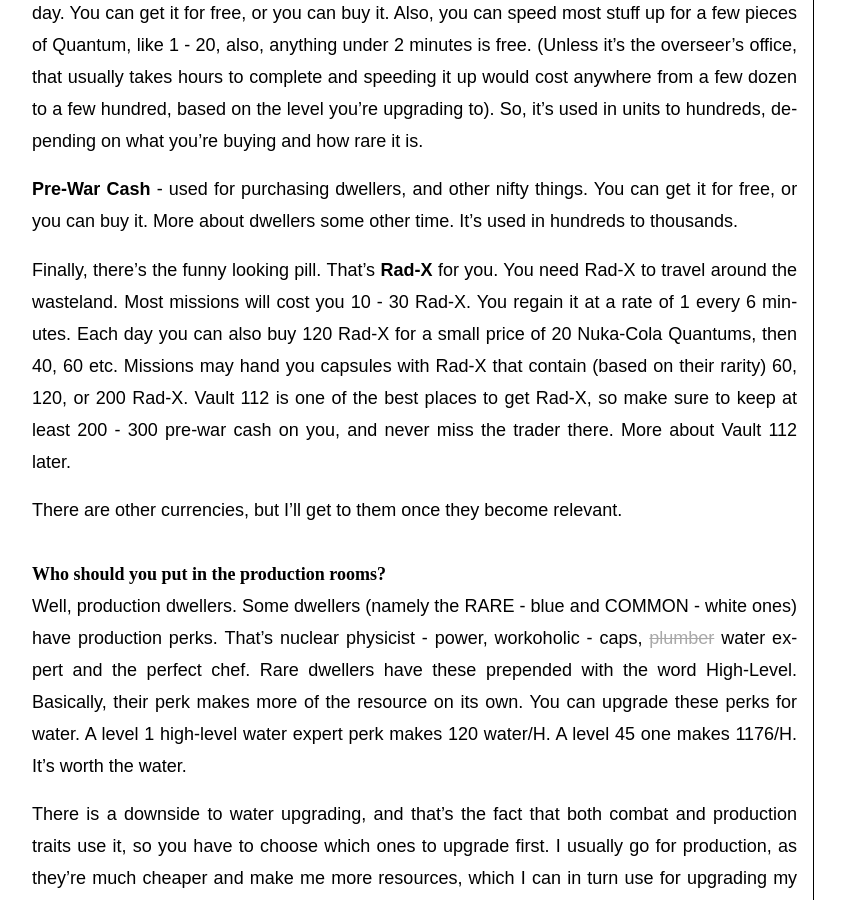
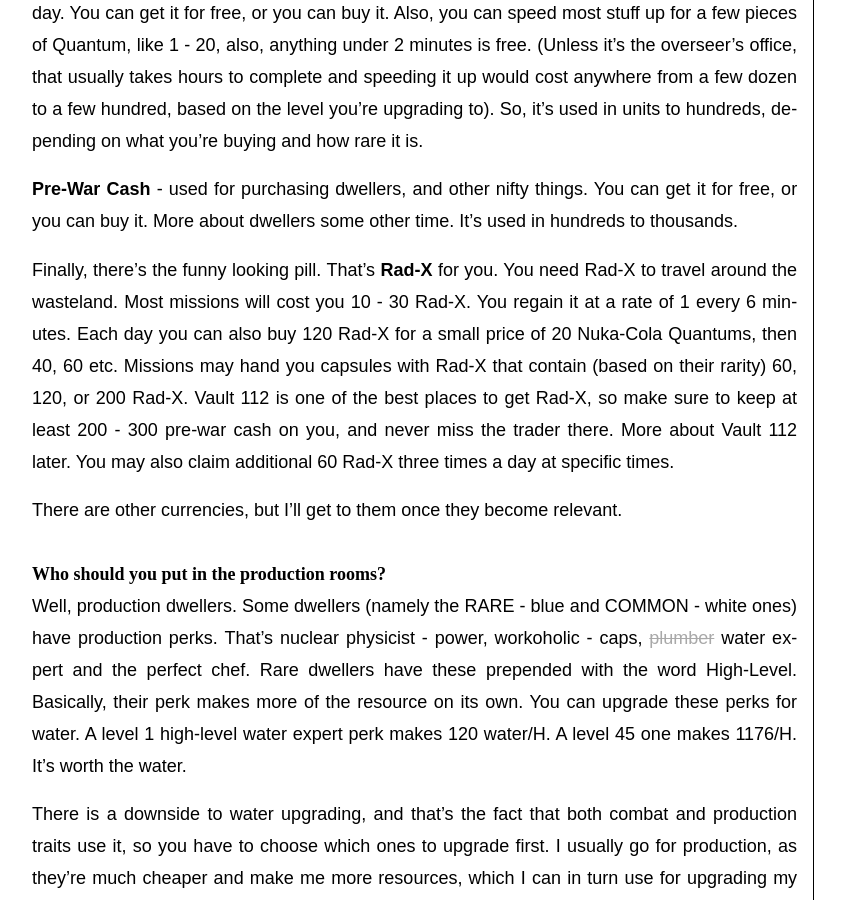
Before and after one commit to morgosus/morgosus.github.io, a Jekyll site: the page built from _posts/gaming/2021-08-13-fallout-shelter-base-and-resources.md, in a window 1280 px wide and 900 px high, scrolled down 1959 px. Shown: the whole window, without its empty margins (96-941 px from the left). Built offline with Jekyll 4.4.1, drawn with Linux system fonts in a browser that asks for light colours; some web fonts are replaced.

Commit message:
Update the article

```diff
--- a/_posts/gaming/2021-08-13-fallout-shelter-base-and-resources.md
+++ b/_posts/gaming/2021-08-13-fallout-shelter-base-and-resources.md
@@ -69,7 +69,8 @@
 missions will cost you 10 - 30 Rad-X. You regain it at a rate of 1 every 6 minutes. Each day you can also buy 120 Rad-X
 for a small price of 20 Nuka-Cola Quantums, then 40, 60 etc. Missions may hand you capsules with Rad-X that contain
 (based on their rarity) 60, 120, or 200 Rad-X. Vault 112 is one of the best places to get Rad-X, so make sure to keep
-at least 200 - 300 pre-war cash on you, and never miss the trader there. More about Vault 112 later.
+at least 200 - 300 pre-war cash on you, and never miss the trader there. More about Vault 112 later. You may also claim
+additional 60 Rad-X three times a day at specific times.
 
 There are other currencies, but I'll get to them once they become relevant.
 
```
